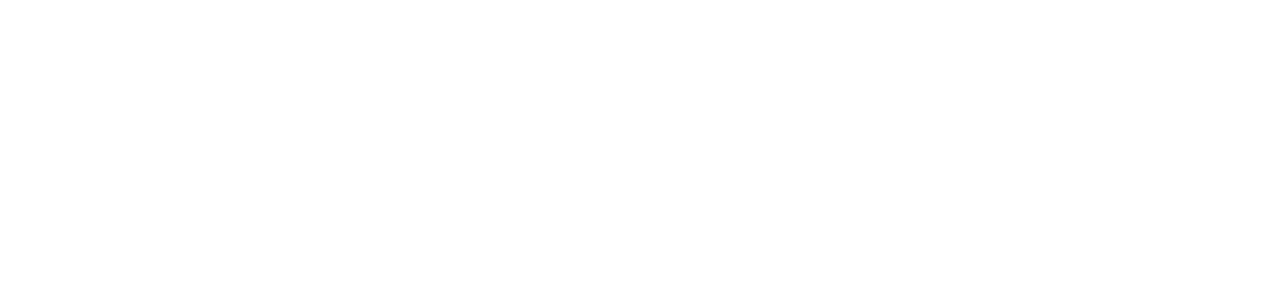
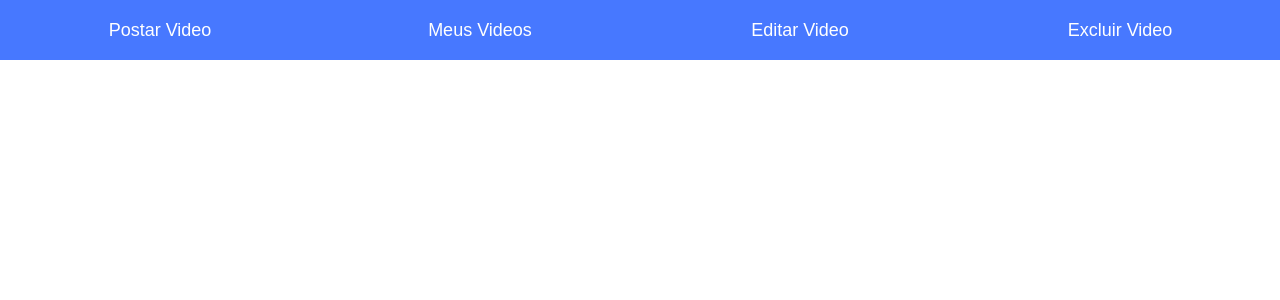
Before and after one commit to pdrotmz/lbm-frontend, a React (Vite) app: page /teacher-area in a window 1280 px wide. Shown: the top 300 px of the page. Built offline with nearby package versions, Linux system fonts and the light colour scheme.

Commit message:
add navbar and scss

```diff
--- a/src/components/navbar/index.tsx
+++ b/src/components/navbar/index.tsx
@@ -1,13 +1,17 @@
+import './style.scss'
+
 const Navbar = () => {
   return (
     <>
         <nav>
-            <head>
-                <ul>Postar Video<li></li>
-                <li>Meus Videos</li>
-                <li>Editar Video</li>
-                <li>Excluir Video</li></ul>
-            </head>
+            <header>
+                <ul>
+                    <li><a href="">Postar Video </a></li>
+                    <li><a href="">Meus Videos</a></li>
+                    <li><a href="">Editar Video</a></li>
+                    <li><a href="">Excluir Video</a></li>
+                </ul>
+            </header>
         </nav>
     </>
   )
--- /dev/null
+++ b/src/components/navbar/style.scss
@@ -0,0 +1,41 @@
+* {
+    margin: 0;
+    padding: 0;
+    box-sizing: border-box;
+  }
+
+  /* Ajuste para a navbar */
+  nav {
+    width: 100%;
+    background-color: #4778ff;
+    position: fixed; /* Fixa a navbar no topo */
+    top: 0;
+    left: 0; /* Certifica que a navbar começa no lado esquerdo */
+  }
+
+  ul {
+    list-style-type: none;
+    margin: 0;
+    padding: 0;
+    display: flex; /* Flexbox para distribuir os links */
+    justify-content: space-evenly; /* Espaçamento uniforme entre os links */
+    align-items: center;
+    height: 60px;
+  }
+
+  li {
+    flex: 1;
+    text-align: center;
+  }
+
+  a {
+    display: block;
+    padding: 10px 20px;
+    text-decoration: none;
+    background-color: #4778ff;
+    color: white;
+    font-size: 18px;
+    font-family: Arial, sans-serif;
+    width: 100%;
+    text-align: center;
+  }
```
